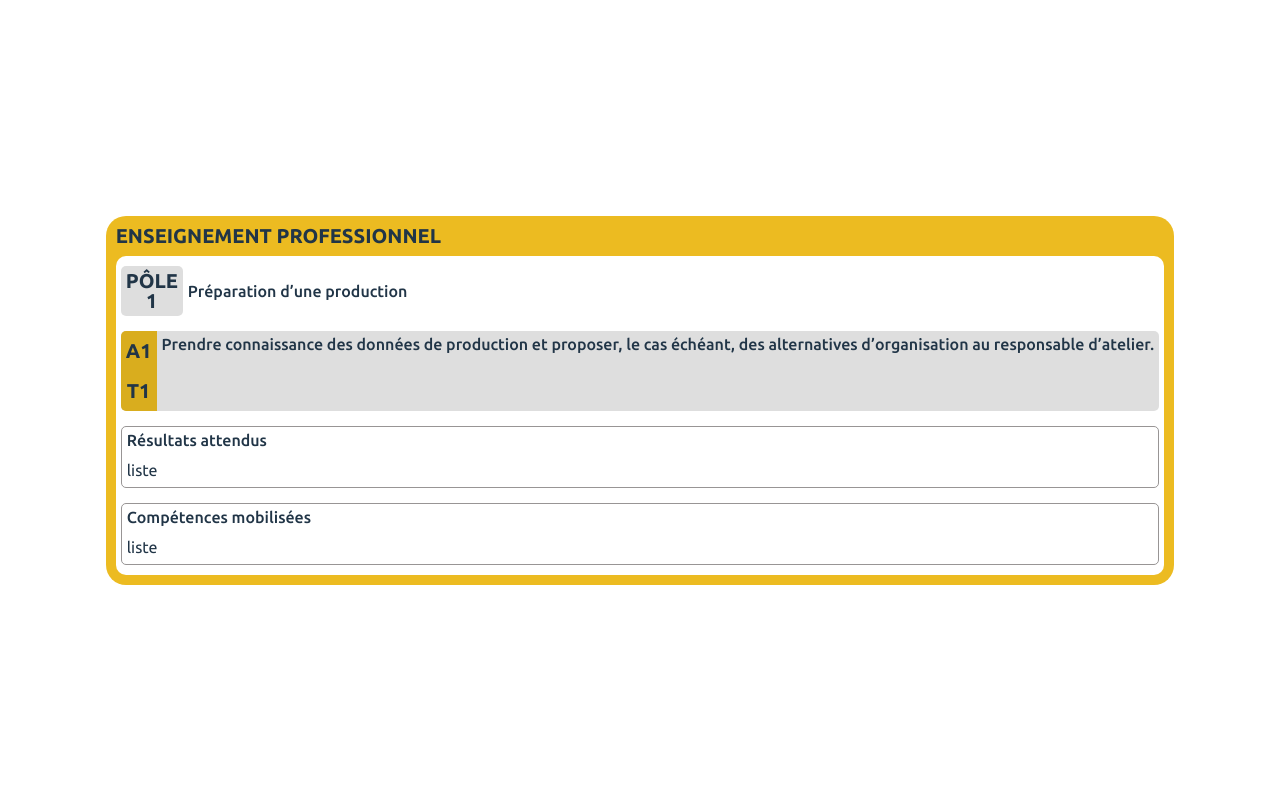
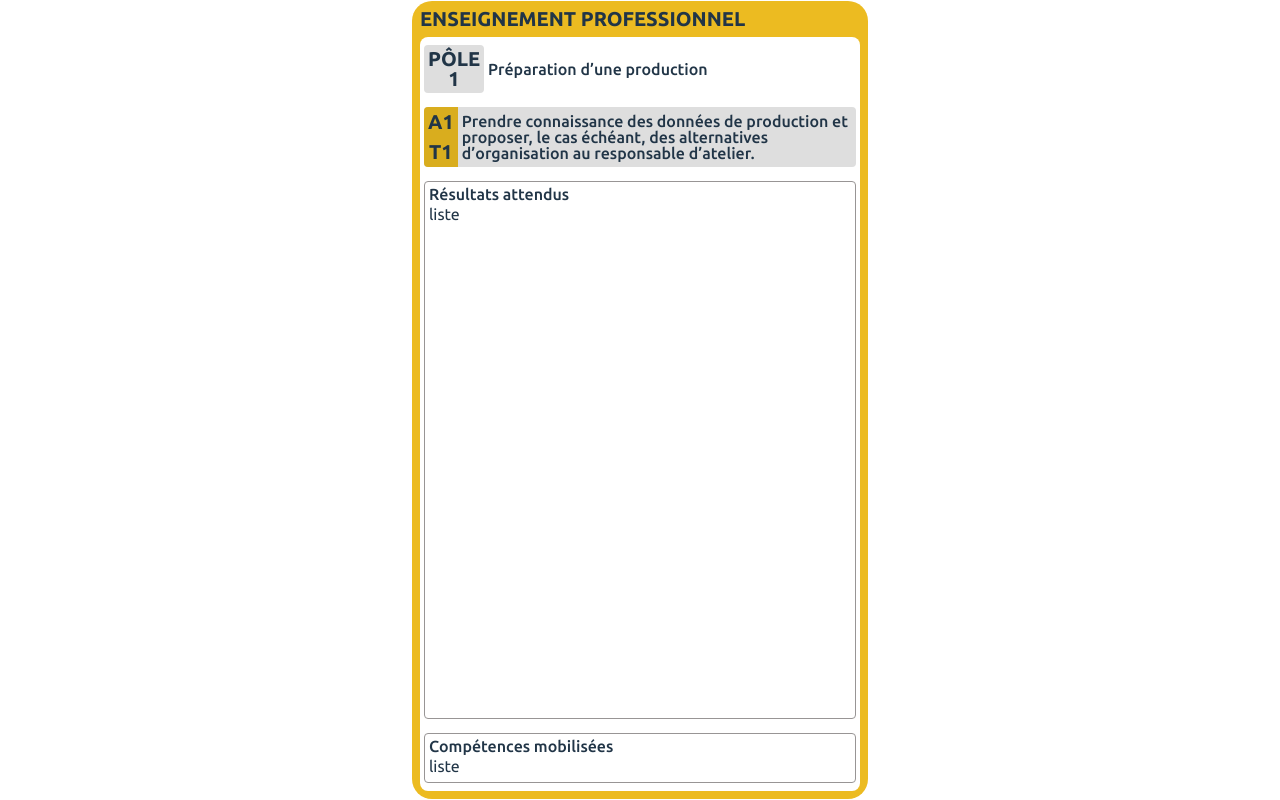
Before and after one commit to rnoyer/echo, a React (Vite) app: page / in a window 1280 px wide. Built offline with nearby package versions, Linux system fonts and the light colour scheme.

Commit message:
add css variable for spacing and tweak css

```diff
--- a/src/components/ATSection.scss
+++ b/src/components/ATSection.scss
@@ -5,30 +5,33 @@
         "activite content"
         "tache content";
     background-color: #DEDEDE;
-    border-radius: 5px;
+    border-radius: var(--spacing-mini);
 }
 
 .activite{
     grid-area: activite;
-    border-radius: 5px 0 0 0;
+    align-items: flex-end;
+    border-radius: var(--spacing-mini) 0 0 0;
 }
 
 .tache{
     grid-area: tache;
-    border-radius: 0 0 0 5px;
+    align-items: flex-start;
+    border-radius: 0 0 0 var(--spacing-mini);
 }
 
 .activite, .tache {
     display: flex;
     justify-content: center;
-    align-items: center;
     background-color: #D9AD1E;
     font-size: 20px;
     font-weight: 700;
-    padding: 5px;
+    padding: 0 var(--spacing-mini);
 }
 
 .activite-tache-content {
     grid-area: content;
-    padding: 5px;
+    display: flex;
+    align-items: center;
+    padding: var(--spacing-mini);
 }
--- a/src/components/Card.jsx
+++ b/src/components/Card.jsx
@@ -20,7 +20,7 @@ function Card({
       <section className="inner-card">
         <PoleSection poleTitre={poleTitre} poleNumber={poleNumber} />
         <ATSection activite={activite} tache={tache} titre={titre} />
-        <Wrapper title="Résultats attendus" >
+        <Wrapper title="Résultats attendus" classCustom='wrapper-resultat'>
           <p>liste</p>
         </Wrapper>
         <Wrapper title="Compétences mobilisées" >
--- a/src/components/Card.scss
+++ b/src/components/Card.scss
@@ -1,18 +1,25 @@
 .outer-card {
     display: flex;
     flex-direction: column;
-    gap: 10px;
+    gap: var(--spacing-medium-100);
     background-color: #ECBB21;
     min-width: 300px;
-    padding: 10px;
+    max-width: 440px;
+    aspect-ratio:  375 / 667 ;
+    padding: var(--spacing-medium-100);
     border-radius: 20px;
 
     .inner-card {
+        flex: 1;
         display: flex;
         flex-direction: column;
-        gap: 15px;
+        gap: var(--spacing-medium-150);
         background-color: white;
-        border-radius: 10px;
-        padding: 10px 5px;
+        border-radius: var(--spacing-medium-100);
+        padding: var(--spacing-medium-100) var(--spacing-mini);
+
+        .wrapper-resultat {
+            flex: 1;
+        }
     }
 }
--- a/src/components/PoleSection.scss
+++ b/src/components/PoleSection.scss
@@ -1,5 +1,5 @@
 .pole-section {
     display: flex;
     align-items: center;
-    gap: 5px;
+    gap: var(--spacing-mini);
 }
--- a/src/components/PoleTag.scss
+++ b/src/components/PoleTag.scss
@@ -3,6 +3,6 @@
     align-items: center;
     background-color: #DEDEDE;
     text-align: center;
-    padding: 5px;
-    border-radius: 5px;
+    padding: var(--spacing-mini);
+    border-radius: var(--spacing-mini);
 }
--- a/src/components/Wrapper.jsx
+++ b/src/components/Wrapper.jsx
@@ -1,8 +1,8 @@
 import "./Wrapper.scss";
 
-function Wrapper({ title, children }) {
+function Wrapper({ title, children, classCustom }) {
   return (
-    <article className="article-wrapper">
+    <article className={`article-wrapper ${classCustom}`}>
       <h3>{title}</h3>
       {children}
     </article>
--- a/src/components/Wrapper.scss
+++ b/src/components/Wrapper.scss
@@ -1,10 +1,10 @@
 .article-wrapper {
     display: flex;
     flex-direction: column;
-    gap: 10px;
+    gap: var(--spacing-medium);
     border: 1px solid #989595 ;
-    border-radius: 5px;
-    padding: 5px;
+    border-radius: var(--spacing-mini);
+    padding: var(--spacing-mini);
 
     h3 {
         margin: unset;
--- a/src/index.scss
+++ b/src/index.scss
@@ -1,4 +1,10 @@
 :root {
+  // globally used CSS variables
+  // Spacing
+  --spacing-mini: 4px;
+  --spacing-medium-100: 8px;
+  --spacing-medium-150: 14px;
+
   font-family: Ubuntu, Helvetica, Arial, sans-serif;
   line-height: 1.5;
   font-weight: 400;
```
